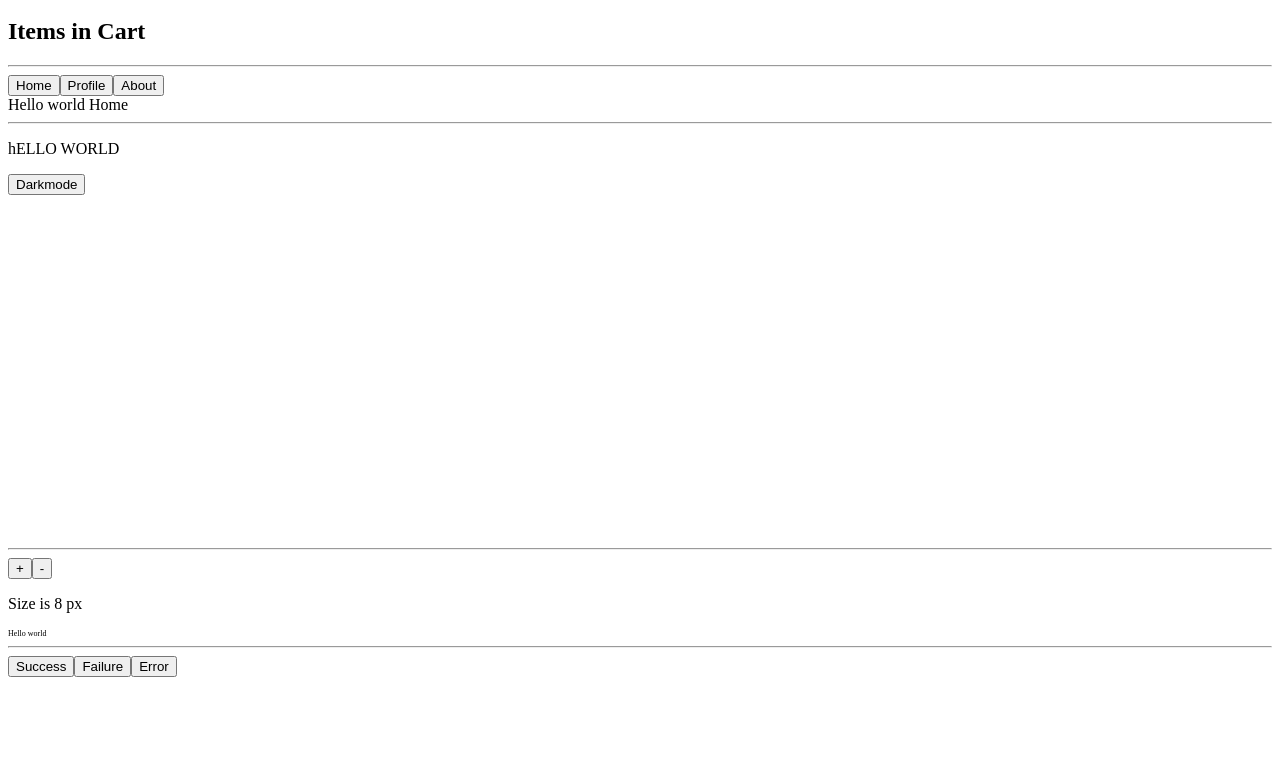
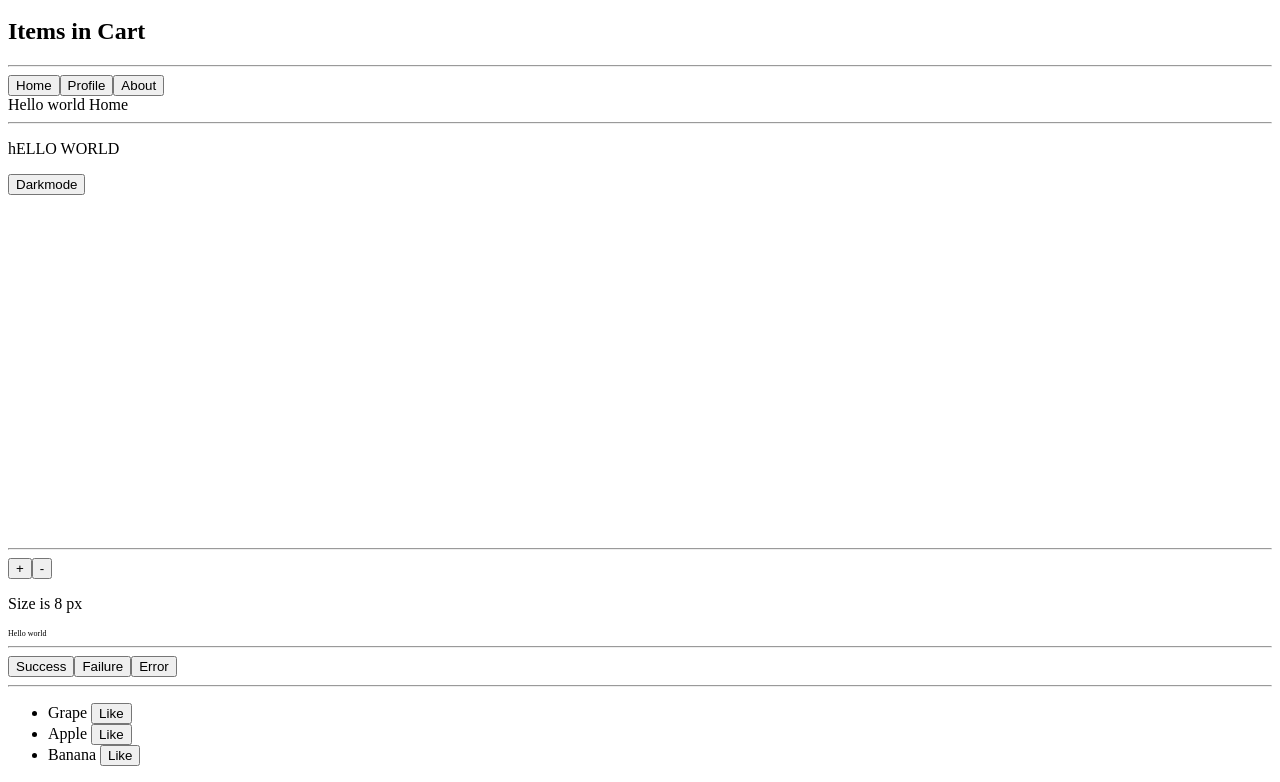
Before and after one commit to Raghav888/useStateReactPractice, a React (Create React App) app: page / in a window 1280 px wide. Shown: the part 340-1122 px from the top of the page. Before the commit the page ends 1025 px from the top, so only its background shows below. Built offline with nearby package versions, Linux system fonts and the light colour scheme.

Commit message:
like component added

```diff
--- a/package.json
+++ b/package.json
@@ -7,7 +7,8 @@
   "dependencies": {
     "react": "17.0.2",
     "react-dom": "17.0.2",
-    "react-scripts": "4.0.0"
+    "react-scripts": "4.0.0",
+    "uuid": "8.3.2"
   },
   "devDependencies": {
     "@babel/runtime": "7.13.8",
--- a/src/App.js
+++ b/src/App.js
@@ -4,6 +4,7 @@ import Home from "./home";
 import DarkMode from "./darkmode";
 import Figma from "./figma";
 import Toast from "./toast";
+import Like from "./like";
 
 export default function App() {
   // Password
@@ -205,6 +206,9 @@ export default function App() {
       {active && showtoast === "red" && (
         <Toast changeActive={makeDeactive} toastcolor={showtoast} />
       )}
+
+      <hr />
+      <Like />
     </div>
   );
 }
--- /dev/null
+++ b/src/like.js
@@ -0,0 +1,33 @@
+import "./styles.css";
+import React, { useState } from "react";
+import { v4 } from "uuid";
+let items = [
+  { name: "Grape", islike: false, id: v4() },
+  { name: "Apple", islike: false, id: v4() },
+  { name: "Banana", islike: false, id: v4() }
+];
+const markStrike = (id, statussetter, status) => {
+  let data = status.map((item) =>
+    item.id === id ? { ...item, islike: true } : item
+  );
+  statussetter(data);
+};
+export default function Like() {
+  let [status, statussetter] = useState(items);
+  return (
+    <div>
+      <ul>
+        {status.map(({ name, id, islike }) => (
+          <li key={id} onClick={() => markStrike(id, statussetter, status)}>
+            {name}{" "}
+            {islike ? (
+              <button style={{ color: "yellow" }}> Liked</button>
+            ) : (
+              <button>Like</button>
+            )}
+          </li>
+        ))}
+      </ul>
+    </div>
+  );
+}
```
